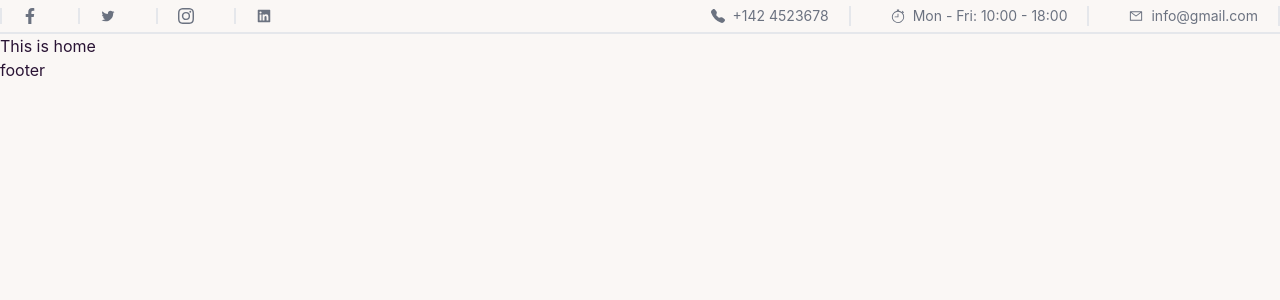
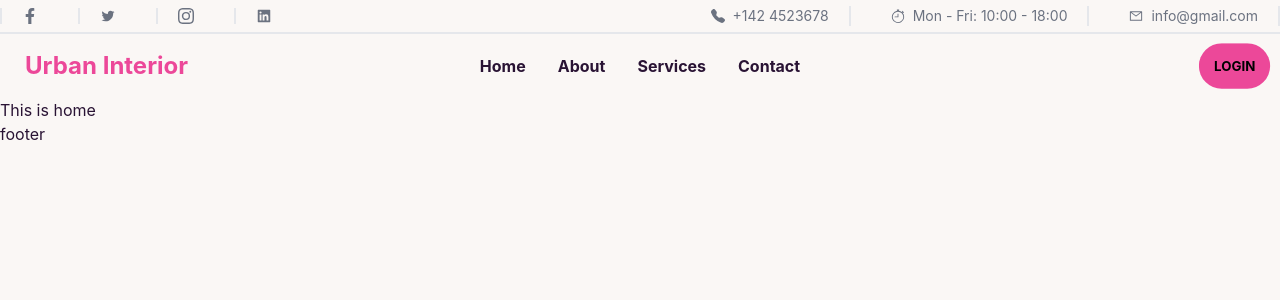
Before and after one commit to tareque-bin-habib/urban-interiors, a React (Create React App) app: page / in a window 1280 px wide. Shown: the top 300 px of the page. Built offline with nearby package versions, Linux system fonts and the light colour scheme.

Commit message:
nav menu done

```diff
--- /dev/null
+++ b/src/Components/NavInfo/NavInfo.css
@@ -0,0 +1,5 @@
+@media only screen and (max-width: 880px) {
+    .navInfo {
+        display: none;
+    }
+}
--- a/src/Components/NavInfo/NavInfo.js
+++ b/src/Components/NavInfo/NavInfo.js
@@ -6,10 +6,11 @@ import { AiFillLinkedin } from "react-icons/ai";
 import { BsFillTelephoneFill } from "react-icons/bs";
 import { BsStopwatch } from "react-icons/bs";
 import { AiOutlineMail } from "react-icons/ai";
+import './NavInfo.css'
 
 const NavInfo = () => {
     return (
-        <div className='border-b-2 border-gray-200'>
+        <div className='border-b-2 border-gray-200 lg:block navInfo'>
             <div className='max-w-[1440px] mx-auto'>
                 <div className='flex justify-between h-8'>
                     <div className='flex items-center gap-10'>
--- /dev/null
+++ b/src/Components/NavMenu/NavMenu.css
@@ -0,0 +1,5 @@
+@media only screen and (max-width: 350px) {
+    .logedin {
+        display: none;
+    }
+}
--- /dev/null
+++ b/src/Components/NavMenu/NavMenu.js
@@ -0,0 +1,45 @@
+import React from 'react';
+import { Link } from 'react-router-dom';
+import './NavMenu.css'
+
+const NavMenu = () => {
+
+    const menuItems = <>
+        <li className='font-bold'><Link>Home</Link></li>
+        <li className='font-bold'><Link>About</Link></li>
+        <li className='font-bold'><Link>Services</Link></li>
+        <li className='font-bold'><Link>Contact</Link></li>
+
+    </>
+
+    return (
+        <div className='max-w-[1440px] mx-auto'>
+            <div className="navbar bg-base-100">
+                <div className="navbar-start">
+                    <div className="dropdown">
+                        <label tabIndex={0} className="btn btn-ghost lg:hidden">
+                            <svg xmlns="http://www.w3.org/2000/svg" className="h-5 w-5" fill="none" viewBox="0 0 24 24" stroke="currentColor"><path strokeLinecap="round" strokeLinejoin="round" strokeWidth="2" d="M4 6h16M4 12h8m-8 6h16" /></svg>
+                        </label>
+                        <ul tabIndex={0} className="menu menu-compact dropdown-content mt-3 p-2 shadow bg-base-100 rounded-box w-52">
+                            {menuItems}
+                            <li className='font-bold'><Link>Login</Link></li>
+                        </ul>
+                    </div>
+                    <Link className="btn btn-ghost normal-case text-2xl font-bold text-pink-500">Urban Interior</Link>
+                </div>
+                <div className="navbar-center hidden lg:flex">
+                    <ul className="menu menu-horizontal px-1">
+                        {menuItems}
+
+
+                    </ul>
+                </div>
+                <div className="navbar-end logedin">
+                    <Link><button className="btn btn-secondary bg-pink-500 font-bold text-black border-0">Login</button></Link>
+                </div>
+            </div>
+        </div >
+    );
+};
+
+export default NavMenu;
--- a/src/pages/shared/NavBar/NavBar.js
+++ b/src/pages/shared/NavBar/NavBar.js
@@ -1,10 +1,12 @@
 import React from 'react';
 import NavInfo from '../../../Components/NavInfo/NavInfo';
+import NavMenu from '../../../Components/NavMenu/NavMenu';
 
 const NavBar = () => {
     return (
         <div>
             <NavInfo></NavInfo>
+            <NavMenu></NavMenu>
         </div>
     );
 };
```
